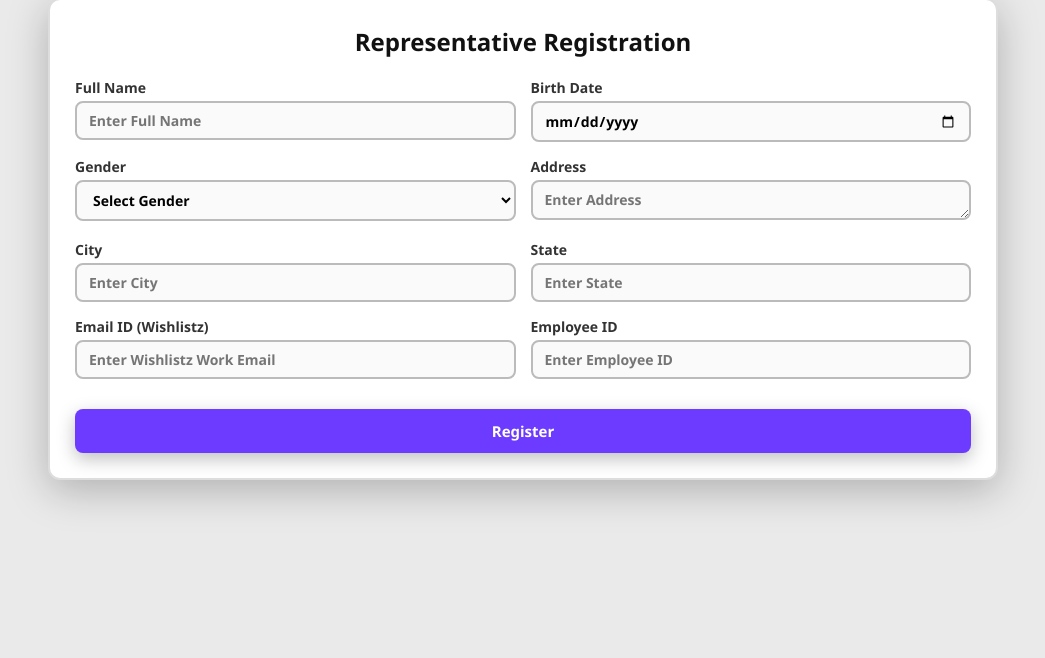
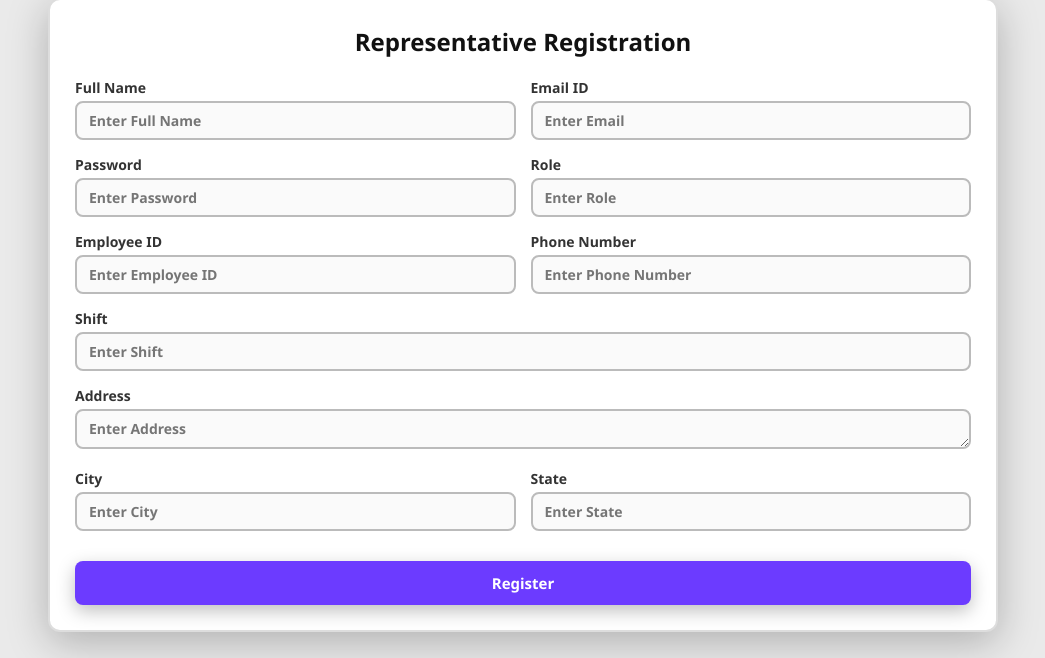
Before and after one commit to M-ohd9090/WISHLISTZ_SUPPORT_HELP_DESK, a plain HTML site: page register.html in a window 1280 px wide. Shown: the part 142-800 px from the top of the page, without its empty margins (117-1162 px from the left). Drawn offline with Linux system fonts and the light colour scheme.

Commit message:
changes are done

```diff
--- a/register.html
+++ b/register.html
@@ -16,7 +16,7 @@
   <!-- Register Form -->
   <div class="signin-container">
     <h2>Representative Registration</h2>
-    <form id="registerForm"  method="post">
+    <form id="registerForm" method="post">
 
       <div class="form-group">
         <label for="name">Full Name</label>
@@ -24,21 +24,36 @@
       </div>
 
       <div class="form-group">
-        <label for="birthdate">Birth Date</label>
-        <input type="date" id="birthdate" name="birthdate" required>
+        <label for="email">Email ID</label>
+        <input type="email" id="email" name="email" placeholder="Enter Email" required>
       </div>
 
       <div class="form-group">
-        <label for="gender">Gender</label>
-        <select id="gender" name="gender" required>
-          <option value="">Select Gender</option>
-          <option value="male">Male</option>
-          <option value="female">Female</option>
-          <option value="other">Other</option>
-        </select>
+        <label for="password">Password</label>
+        <input type="password" id="password" name="password" placeholder="Enter Password" required>
       </div>
 
       <div class="form-group">
+        <label for="role">Role</label>
+        <input type="text" id="role" name="role" placeholder="Enter Role" required>
+      </div>
+
+      <div class="form-group">
+        <label for="id">Employee ID</label>
+        <input type="text" id="id" name="id" placeholder="Enter Employee ID" required>
+      </div>
+
+      <div class="form-group">
+        <label for="phone">Phone Number</label>
+        <input type="tel" id="phone" name="phone" placeholder="Enter Phone Number" required>
+      </div>
+
+      <div class="form-group">
+        <label for="shift">Shift</label>
+        <input type="text" id="shift" name="shift" placeholder="Enter Shift" required>
+      </div>
+
+      <div class="form-group full-width">
         <label for="address">Address</label>
         <textarea id="address" name="address" placeholder="Enter Address" rows="3" required></textarea>
       </div>
@@ -51,18 +66,6 @@
       <div class="form-group">
         <label for="state">State</label>
         <input type="text" id="state" name="state" placeholder="Enter State" required>
-      </div>
-
-
-
-      <div class="form-group">
-        <label for="workEmail">Email ID (Wishlistz)</label>
-        <input type="email" id="workEmail" name="workEmail" placeholder="Enter Wishlistz Work Email" required>
-      </div>
-
-      <div class="form-group">
-        <label for="employeeId">Employee ID</label>
-        <input type="text" id="employeeId" name="employeeId" placeholder="Enter Employee ID" required>
       </div>
 
       <button type="submit" class="signin-btn">Register</button>
@@ -80,6 +83,5 @@
 
   <script src="register.js"></script>
 
-
 </body>
 </html>
```
Lines whose indentation alone changed are shown as unchanged.
